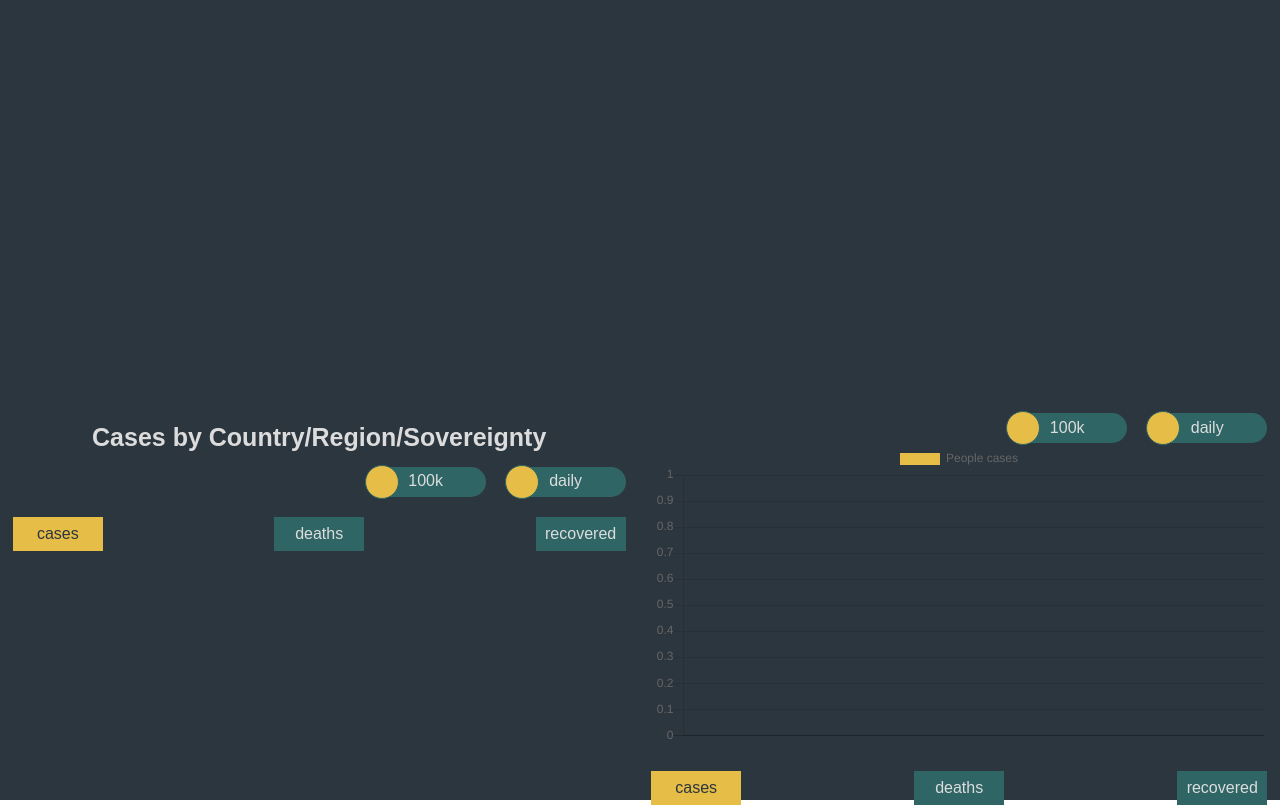
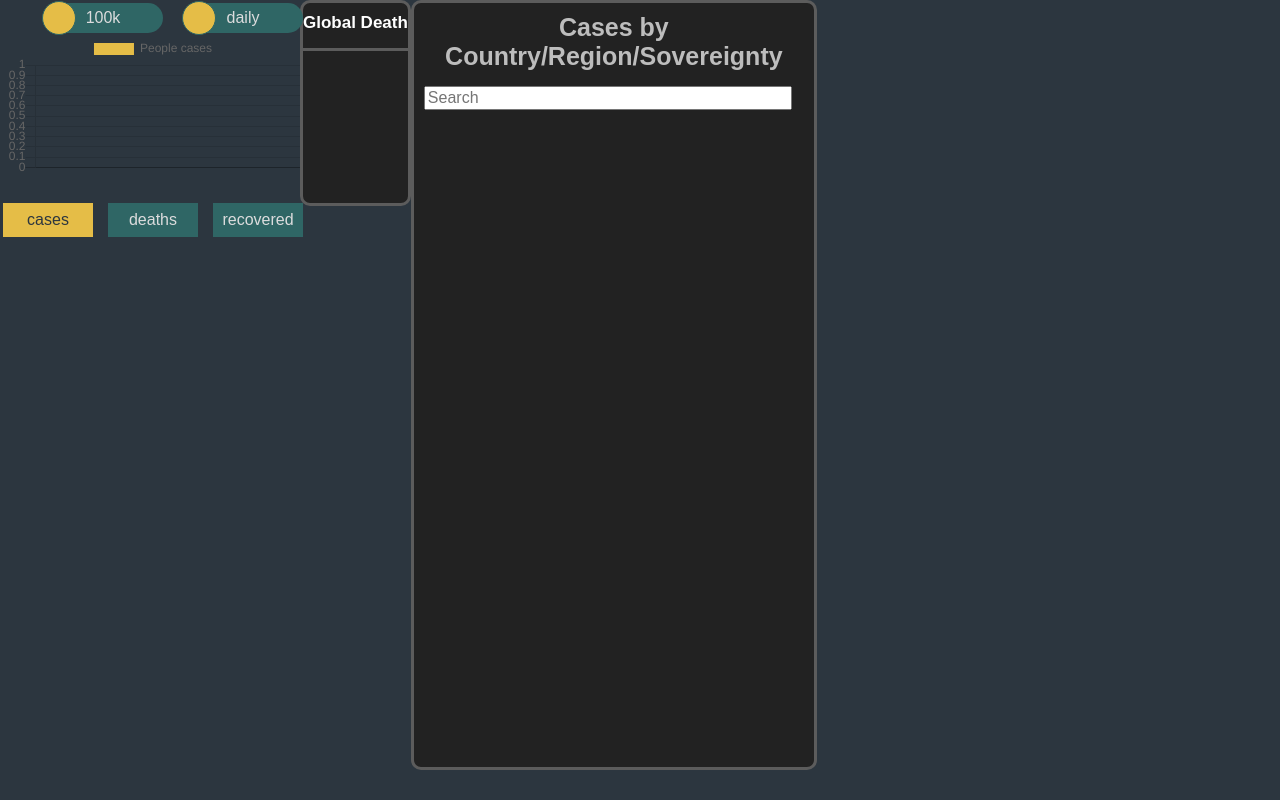
Before and after one commit to vi-voe/covid-dashboard, a website built with webpack: page src/index.html in a window 1280 px wide. Built offline with nearby package versions, Linux system fonts and the light colour scheme; no server answers.

Commit message:
feat: list search,sort

```diff
--- a/src/components/container/container.scss
+++ b/src/components/container/container.scss
@@ -27,6 +27,7 @@ button {
   position: relative;
   width: 100%;
   height: 100vh;
+  display: flex;
 }
 
 .row {
--- /dev/null
+++ b/src/components/table/TableGlobalDeath.js
@@ -0,0 +1,47 @@
+import './TableGlobalDeath.scss';
+import Data from '../../modules/data/DataGlobal';
+
+class TableGlobalDeath {
+  constructor() {
+    this.wrapper = document.createElement('div');
+    this.wrapper.classList.add('globaldeath_wrap');
+
+    this.itemList = document.createElement('ul');
+    this.itemList.classList.add('list_container');
+
+    const listHeader = document.createElement('h2');
+    listHeader.classList.add('list__title');
+    this.wrapper.appendChild(listHeader);
+    const textContent = document.createTextNode('Global Death');
+    listHeader.appendChild(textContent);
+
+    const globalDeath = document.createElement('h3');
+    globalDeath.classList.add('list__subtitle');
+    this.wrapper.appendChild(globalDeath);
+
+    this.initGlobalDeathStat().then((value) => {
+      const globalDeathTextContent = document.createTextNode(value);
+      globalDeath.appendChild(globalDeathTextContent);
+    });
+
+    document.querySelector('.container').appendChild(this.wrapper);
+  }
+
+  render() {
+    return this.wrapper.appendChild(this.itemList);
+  }
+
+  initListItem(item) {
+    this.itemList.innerHTML = '';
+    const elem = item;
+    return this.itemList.appendChild(elem);
+  }
+
+  async initGlobalDeathStat() {
+    this.data = await new Data();
+    const global = await this.data.totalDeaths();
+    return global;
+  }
+}
+
+export default TableGlobalDeath;
--- /dev/null
+++ b/src/components/table/TableGlobalDeath.scss
@@ -0,0 +1,52 @@
+.globaldeath_wrap {
+  background-color: #222222;
+  max-width: 200px;
+  border: 3px solid #5c5c5c;
+  border-radius: 10px;
+  margin-bottom: 30px;
+  max-height: 200px;
+}
+.list_container {
+  border: 0;
+  padding: 10px 0 0;
+  margin: 0;
+  text-decoration: none;
+  list-style-type: none;
+  font-size: 20px;
+  max-height: 500px;
+}
+
+.globaldeath_wrap > ul > li span {
+  display: block;
+  text-align: center;
+  padding: 0 10px;
+  color: #ffffff;
+}
+.globaldeath_wrap > ul > li {
+  cursor: pointer;
+  color: #ffffff;
+  padding: 3px 0;
+  padding: 0 10px;
+  text-align: center;
+  margin-bottom: 20px;
+  border: 0;
+}
+.list {
+    &__title {
+      color: #ffffff;
+      text-align: center;
+      font-size: 17px;
+      padding: 10px 0 15px 0;
+      margin: 0;
+    }
+    &__subtitle {
+      text-align: center;
+      font-size: 20px;
+      color: #ffffff;
+      margin-top: 0;
+      border-bottom: 3px solid #5c5c5c;
+    }
+    &-active {
+      background-color: #1b61a6;
+    }
+}
--- a/src/components/table/table.js
+++ b/src/components/table/table.js
@@ -1,8 +1,7 @@
 import './table.scss';
 import tableHeader from './var';
 import Data from '../../modules/data/DataGlobal';
-import Trigger from '../trigger/trigger';
-import Tabs from '../tabs/tabs';
+import TableGlobalDeath from './TableGlobalDeath';
 
 let selectedList;
 
@@ -10,30 +9,27 @@ class Table {
   constructor() {
     this.wrapper = document.createElement('div');
     this.wrapper.classList.add('list_wrap');
+
     this.list = document.createElement('ul');
     this.list.classList.add('list');
 
     const listHeader = document.createElement('h2');
     listHeader.classList.add('list__header');
     this.wrapper.appendChild(listHeader);
+
+    this.search = document.createElement('input');
+    this.search.setAttribute('type', 'text');
+    this.search.setAttribute('placeholder', 'Search');
+    this.search.classList.add('search');
+    this.wrapper.appendChild(this.search);
+
     const textContent = document.createTextNode(tableHeader);
     listHeader.appendChild(textContent);
 
-    const triggerWrap = document.createElement('div');
-    triggerWrap.classList.add('trigger-wrap');
+    this.TableGD = new TableGlobalDeath();
+    this.TableGD.render();
 
-    this.trigger = new Trigger('trigger3', 'countMethod', ['total', '100k']);
-    this.trigger.render(triggerWrap);
-
-    this.trigger2 = new Trigger('trigger4', 'period', ['total', 'daily']);
-    this.trigger2.render(triggerWrap);
-
-    this.wrapper.appendChild(triggerWrap);
-
-    document.getElementById('bottom').appendChild(this.wrapper);
-
-    this.tabs = new Tabs('group', ['cases', 'deaths', 'recovered']);
-    this.tabs.render(this.wrapper);
+    document.querySelector('.container').appendChild(this.wrapper);
   }
 
   render() {
@@ -47,19 +43,65 @@ class Table {
     return list.appendChild(li);
   }
 
-  async initTableList() {
+  async initTableTotalConfirmed() {
     this.data = new Data();
     const allContries = await this.data.getCountryAllCountries();
     Object.values(allContries).forEach((item) => {
       const list = this.initListItem();
       const span = document.createElement('span');
       list.appendChild(span);
+
       const Country = document.createTextNode(item.Country.toUpperCase());
       const TotalConfirmed = document.createTextNode(item.TotalConfirmed);
+
       list.appendChild(Country);
       span.appendChild(TotalConfirmed);
     });
+
     this.choiceLine();
+    this.sortList();
+    this.executeSearch();
+  }
+
+  async initTableRecovered() {
+    const allContries = await this.data.getCountryAllCountries();
+    Object.values(allContries).forEach((item) => {
+      const list = this.initListItem();
+      const span = document.createElement('span');
+      list.appendChild(span);
+
+      const Country = document.createTextNode(item.Country.toUpperCase());
+      const TotalRecovered = document.createTextNode(item.TotalRecovered);
+
+      list.appendChild(Country);
+      span.appendChild(TotalRecovered);
+    });
+  }
+
+  async initTableTotalDeaths() {
+    const allContries = await this.data.getCountryAllCountries();
+    Object.values(allContries).forEach((item) => {
+      const list = this.initListItem();
+      const span = document.createElement('span');
+      list.appendChild(span);
+
+      const Country = document.createTextNode(item.Country.toUpperCase());
+      const TotalDeaths = document.createTextNode(item.TotalDeaths);
+
+      list.appendChild(Country);
+      span.appendChild(TotalDeaths);
+    });
+  }
+
+  sortList() {
+    const sorted = [...this.list.childNodes]
+      .sort((a, b) => b.firstChild.innerText - a.firstChild.innerText);
+    this.list.innerHTML = '';
+
+    // eslint-disable-next-line no-restricted-syntax
+    for (const li of sorted) {
+      this.list.appendChild(li);
+    }
   }
 
   choiceLine() {
@@ -71,15 +113,37 @@ class Table {
     });
   }
 
-  // eslint-disable-next-line class-methods-use-this
+  executeSearch() {
+    const regexp = /\D+/gm;
+    this.search.oninput = () => {
+      const element = [...this.list.childNodes].find((item) => item.textContent
+        .match(regexp)
+        .join('')
+        .toLocaleLowerCase()
+        .includes(`${this.search.value.toLocaleLowerCase()}`));
+
+      if (element) {
+        this.list.prepend(element);
+      }
+
+      if (this.search.value.length === 0) {
+        this.sortList();
+      }
+    };
+  }
+
   highlight(td) {
     if (selectedList) {
       selectedList.classList.remove('list-active');
     }
     selectedList = td;
-    // eslint-disable-next-line no-console
-    console.log(selectedList);
+    const dupNode = td.cloneNode(true);
+    this.transferValue(dupNode);
     selectedList.classList.add('list-active');
+  }
+
+  transferValue(item) {
+    this.TableGD.initListItem(item);
   }
 }
 
--- a/src/components/table/table.scss
+++ b/src/components/table/table.scss
@@ -1,4 +1,10 @@
-.list_wrap {}
+.list_wrap {
+  background-color: #222222;
+  width: 400px;
+  border: 3px solid #5c5c5c;
+  border-radius: 10px;
+  margin-bottom: 30px;
+}
 
 .list {
   border: 0;
@@ -8,41 +14,40 @@
   list-style-type: none;
   font-size: 20px;
   overflow-y: scroll;
-  max-height: calc(50vh - 210px);
-
+  max-height: 500px;
     &__header {
-    color: var(--color-text);
+      color: #bdbdbd;
       text-align: center;
       font-size: 25px;
       padding: 10px 0 15px 0;
       margin: 0;
     }
-
     &__item {
       cursor: pointer;
-    color: var(--color-text);
+      color: #ffffff;
       padding: 3px 0;
-    border-bottom: 1px solid var(--color-text);
+      border-bottom: 1px solid #5c5c5c;
     }
-
     &__item span {
       padding: 0 10px;
-    color: var(--color-main);
+      color: #e83732;
     }
-
     &-active {
-    background-color: var(--color-second);
+      background-color: #1b61a6;
     }
 }
 
 .list::-webkit-scrollbar {
   width: 10px;
 }
-
 .list::-webkit-scrollbar-track {
   background-color: #404040;
 }
+.list::-webkit-scrollbar-thumb {
+  background-color: #5c5c5c;
+}
 
-.list::-webkit-scrollbar-thumb {
-  background-color: var(--color-text);
+.search {
+  margin: 0 10px;
+  width: 360px;
 }
--- a/src/js/main.js
+++ b/src/js/main.js
@@ -11,7 +11,7 @@ container.render();
 
 // table
 const table = new Table();
-table.initTableList();
+table.initTableTotalConfirmed();
 
 // render chart
 const canvasChart = new CanvasChart();
```
Lines whose indentation alone changed are shown as unchanged.
